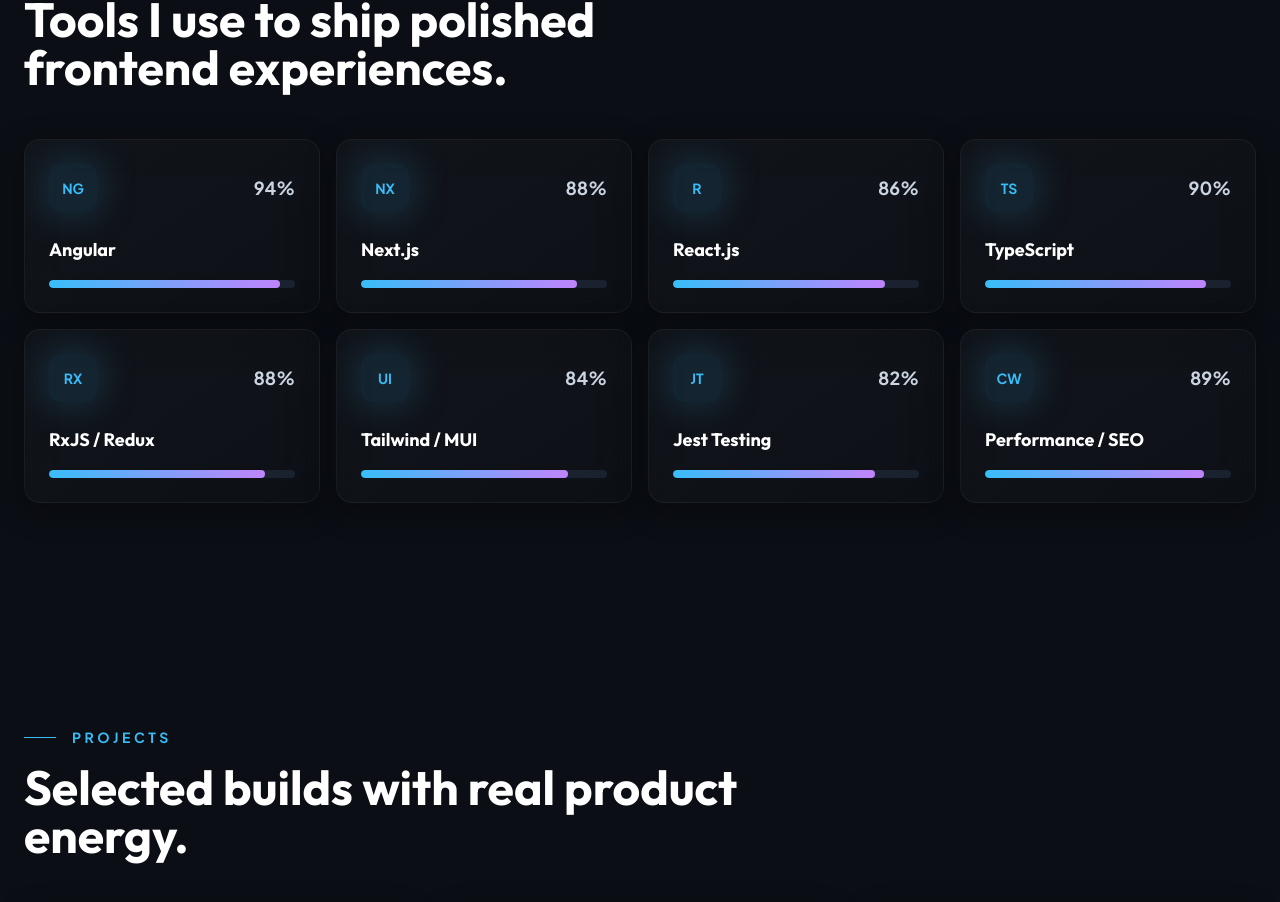
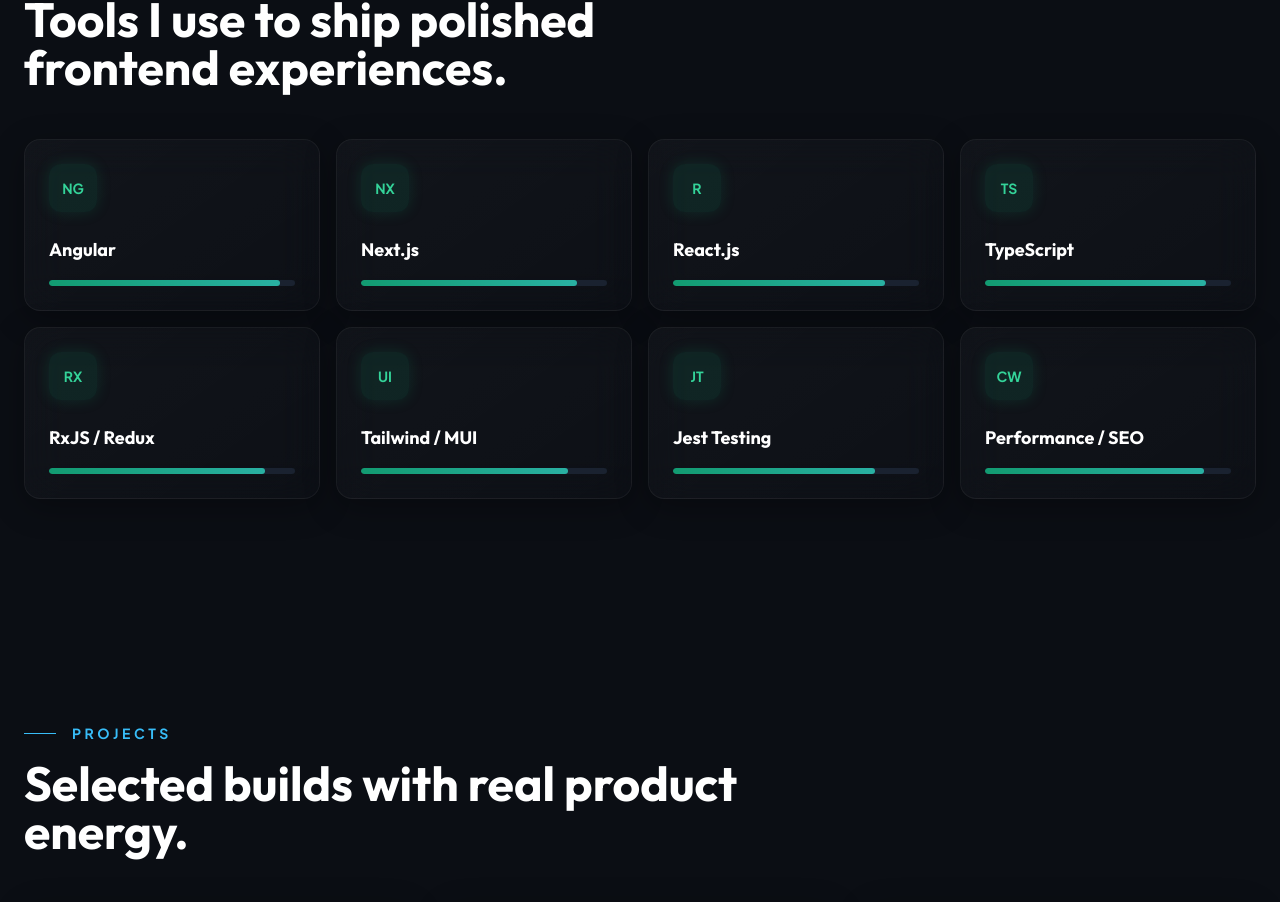
Before and after one commit to 21Ironman/modern-portfolio, a React (Vite) app: page / in a window 1280 px wide. Shown: the part 1767-2669 px from the top of the page. Built offline with nearby package versions, Linux system fonts and the light colour scheme.

Commit message:
Update Skills UI: remove numbers and apply natural color palette

```diff
--- a/src/components/sections/Skills.jsx
+++ b/src/components/sections/Skills.jsx
@@ -11,17 +11,17 @@
 
       <div className="grid gap-4 sm:grid-cols-2 lg:grid-cols-4">
         {skills.map((skill, index) => (
-          <Card key={skill.name} index={index} className="p-6 border-transparent hover:border-primary/50 transition-colors">
+          <Card key={skill.name} index={index} className="p-6 border-transparent hover:border-emerald-500/20 transition-colors">
             <div className="mb-6 flex items-center justify-between">
-              <span className="grid h-12 w-12 place-items-center rounded-xl bg-primary/10 text-sm font-bold text-primary shadow-glow">
+              <span className="grid h-12 w-12 place-items-center rounded-xl bg-emerald-500/10 text-sm font-bold text-emerald-400 shadow-[0_0_15px_rgba(16,185,129,0.15)]">
                 {skill.icon}
               </span>
-              <span className="text-lg font-bold text-slate-300">{skill.value}%</span>
+              {/* Removed the number percentage as requested */}
             </div>
             <h3 className="font-bold text-white text-lg mb-4">{skill.name}</h3>
-            <div className="h-2 w-full rounded-full bg-surface2 overflow-hidden">
+            <div className="h-1.5 w-full rounded-full bg-surface2 overflow-hidden">
               <motion.div
-                className="h-full rounded-full bg-gradient-to-r from-primary to-accent"
+                className="h-full rounded-full bg-gradient-to-r from-emerald-500/80 to-teal-400/80"
                 initial={{ width: 0 }}
                 whileInView={{ width: `${skill.value}%` }}
                 viewport={{ once: true }}
```
